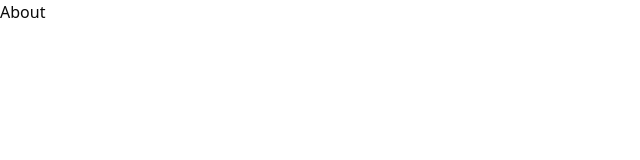
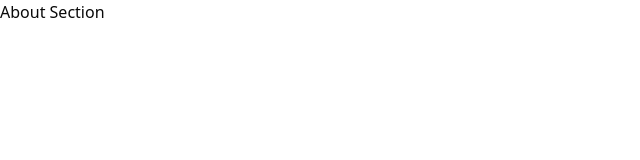
Before and after one commit to nikhilYates/v2, a Next.js app in the folder scorpionlabz-v2/: page /about in a window 1280 px wide. Shown: the top 160 px of the page, without its empty margins (0-640 px from the left). Built offline with nearby package versions, Linux system fonts and the light colour scheme.

Commit message:
about update test

```diff
--- a/scorpionlabz-v2/src/app/about/page.tsx
+++ b/scorpionlabz-v2/src/app/about/page.tsx
@@ -1,5 +1,5 @@
 import React from "react";
 
 export default function About() {
-  return <div className="h-full w-full flex flex-col relative justify-top gap-[25%] overflow-hidden">About</div>;
+  return <div className="h-full w-full flex flex-col relative justify-top gap-[25%] overflow-hidden">About Section</div>;
 }
```
